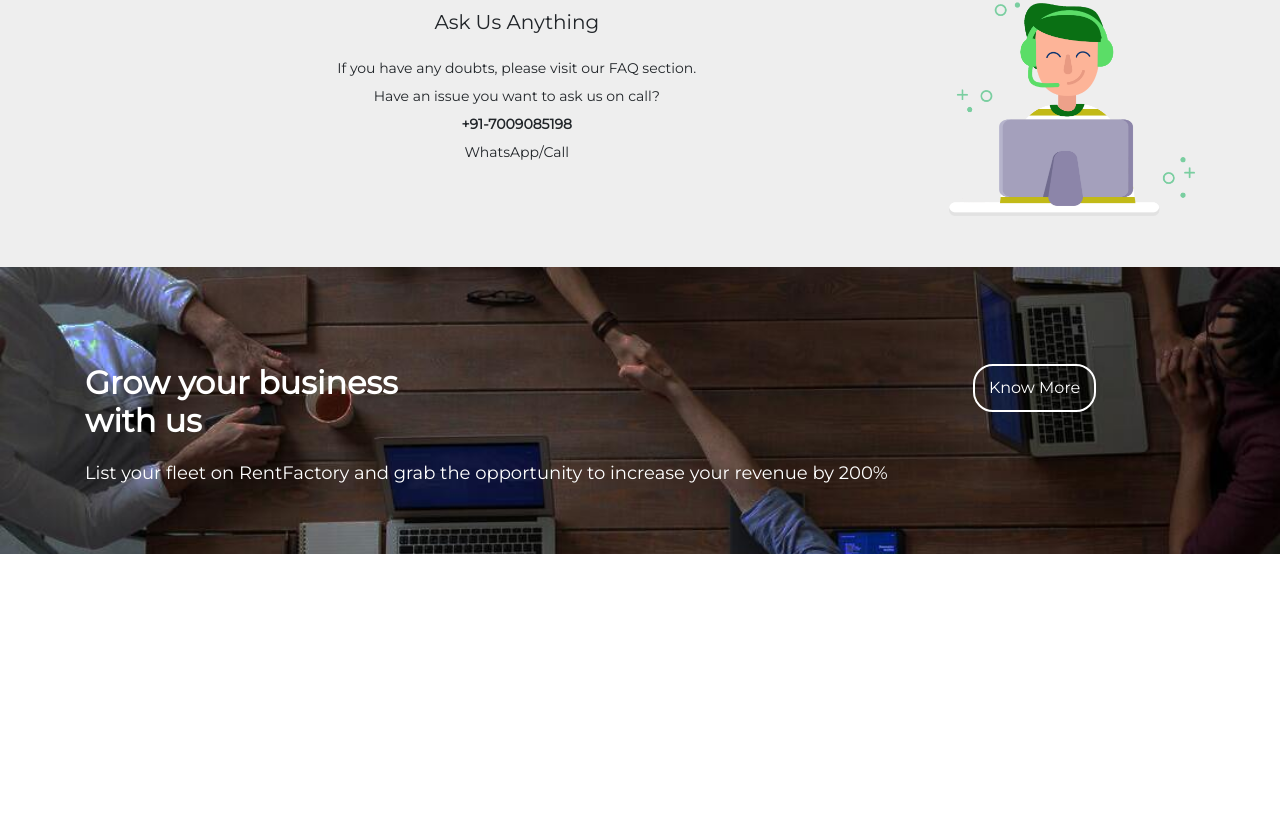
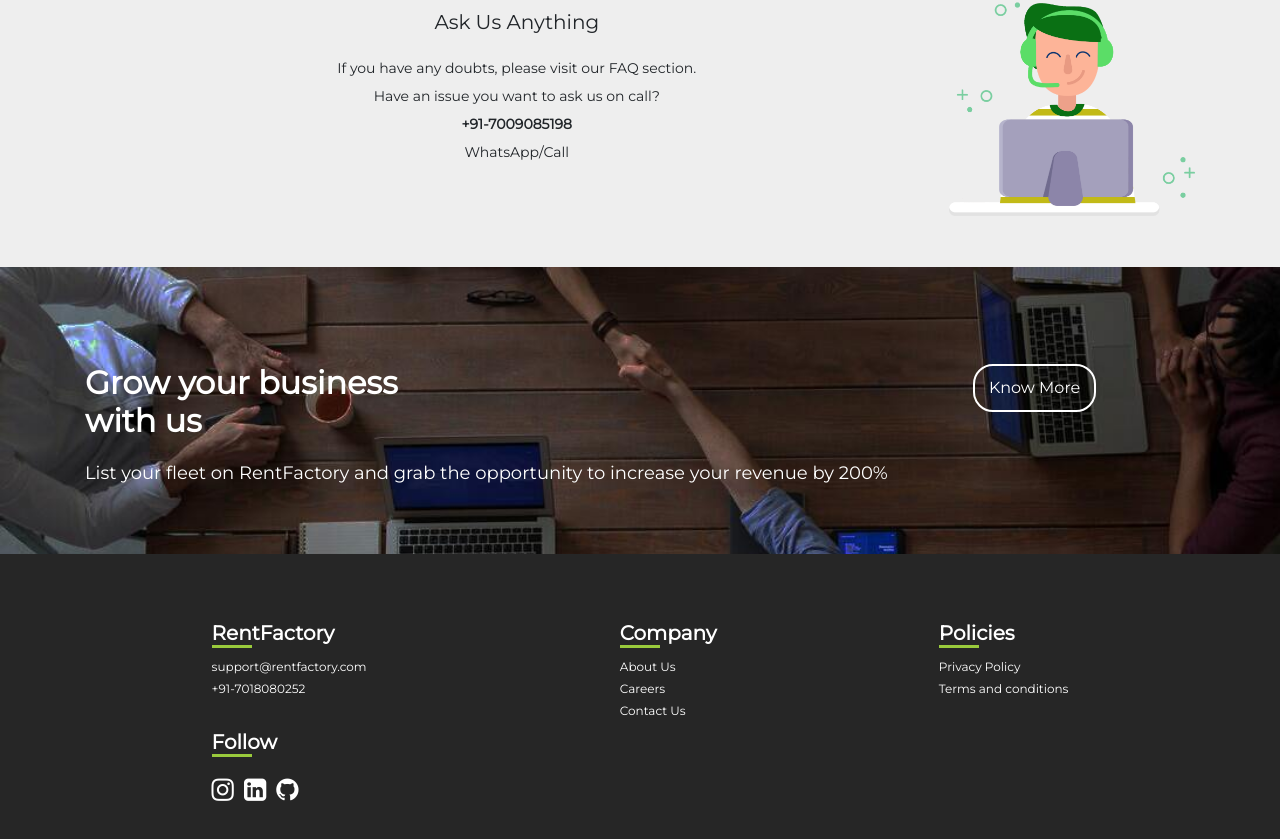
Before and after one commit to ashishrawat0/Rentfactory, an Angular app in the folder Frontend/: page / in a window 1280 px wide. Shown: the part 1127-1966 px from the top of the page. Before the commit the page ends 1681 px from the top, so only its background shows below. Built offline with nearby package versions, Linux system fonts and the light colour scheme.

Commit message:
footer component completed

```diff
--- a/Frontend/src/app/app.component.html
+++ b/Frontend/src/app/app.component.html
@@ -1,2 +1,3 @@
 <app-navbar></app-navbar>
 <app-home></app-home>
+<app-footer></app-footer>
--- a/Frontend/src/app/footer/footer.component.css
+++ b/Frontend/src/app/footer/footer.component.css
@@ -0,0 +1,49 @@
+.footer{
+    background-color: #262626;
+    color: rgba(255, 255, 255, 1);
+    font-family:  Montserrat;
+    font-size: 12px;
+    line-height: 1.85;
+}
+.footer-content{
+    display: flex;
+    flex-direction: column;
+    padding-top: 6%;
+    padding-bottom: 4%;
+}
+h5{
+    border-bottom: 3px solid #99ca3c;
+    font-weight: 600;
+    width: 40px;
+}
+.footer-information{
+    display: flex;
+    flex-direction: row;
+    justify-content: space-around;
+
+}
+.social-media{
+
+}
+span{
+    display: block;
+}
+.icons{
+    margin-top: 30px;
+    /* display: flex; */
+    /* justify-content: space-around; */
+    /* flex-direction: row; */
+}
+.icons i{
+    /* margin: 20px; */
+    font-size: 26px;
+}
+.icons-items{
+    display: flex;
+    flex-direction: row;
+    margin-top: 20px;
+
+}
+.icons-items i{
+    margin-right: 10px;
+}
--- a/Frontend/src/app/footer/footer.component.html
+++ b/Frontend/src/app/footer/footer.component.html
@@ -1 +1,32 @@
-<p>footer works!</p>
+<div class="footer">
+    <div class="container">
+        <div class="footer-content">
+            <div class="footer-information">
+                <div class="footer-web-name">
+                <h5>RentFactory</h5>
+                <span>support@rentfactory.com</span>
+                <span>+91-7018080252</span>
+                <div class="icons">
+                        <h5>Follow</h5>
+                        <div class="icons-items">
+                        <div><i class="fa fa-instagram" aria-hidden="true"></i></div>
+                        <div><i class="fa fa-linkedin-square" aria-hidden="true"></i></div>
+                        <div><i class="fa fa-github" aria-hidden="true"></i></div>
+                        </div>
+                    </div>
+                </div>
+                <div class="footer-company">
+                   <h5>Company</h5>
+                    <span>About Us</span>
+                    <span>Careers</span>
+                    <span>Contact Us</span>
+                </div>
+                <div class="footer-policies">
+                    <h5>Policies</h5>
+                    <span>Privacy Policy</span>
+                    <span>Terms and conditions</span>
+                </div>
+            </div>
+        </div>
+    </div>
+</div>
```
